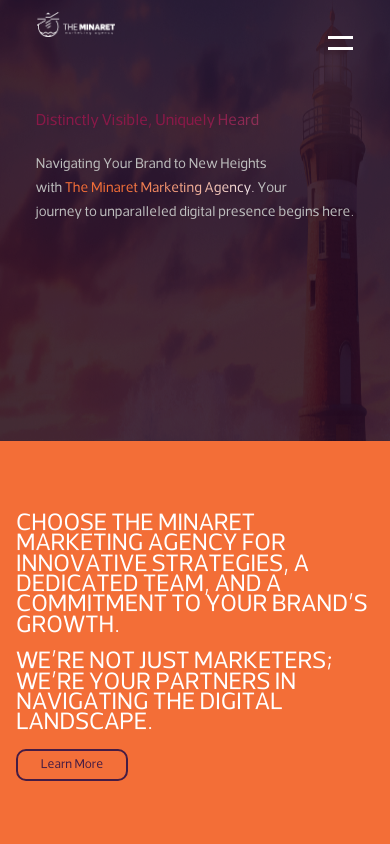
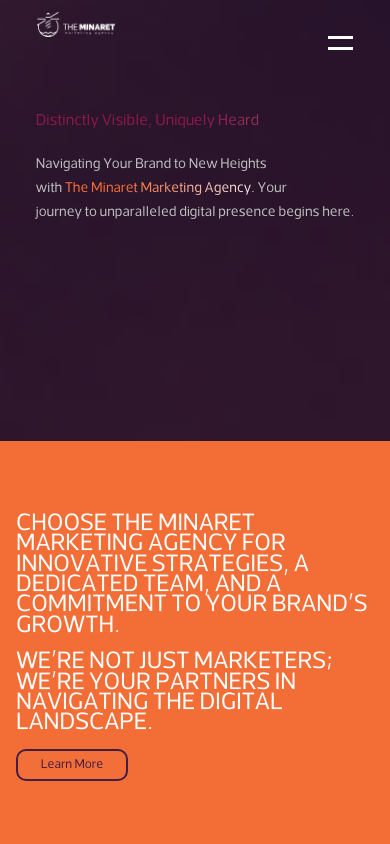
Before and after one commit to saifrafathassan/Minaret, a React (Vite) app: page /Home in a window 390 px wide. Shown: the top 844 px of the page. Built offline with nearby package versions, Linux system fonts and the light colour scheme.

Commit message:
removing body background in mobile version

```diff
--- a/src/App.css
+++ b/src/App.css
@@ -115,28 +115,14 @@
 
 @media (max-width: 1200px) {
   body{
-    background-size: 130% ;
-
-
-
+    background-size:cover;
   }
 }
-
-
-@media (max-width: 768px) {
+@media (max-width: 480px){
   body{
-    background-size: 140% ;
-
-
-
+    background-color: transparent;
+    /* background-size: cover;
+    background-repeat: no-repeat;
+    background-position: top center; */
   }
 }
-
-
-@media (max-width: 444px) {
-  body{
-    background-size: 150vw 60vh ;
-
-
-  }
-}
```
Also changed, not shown: public/Assets/images/AboutPage/Group.png (added).
